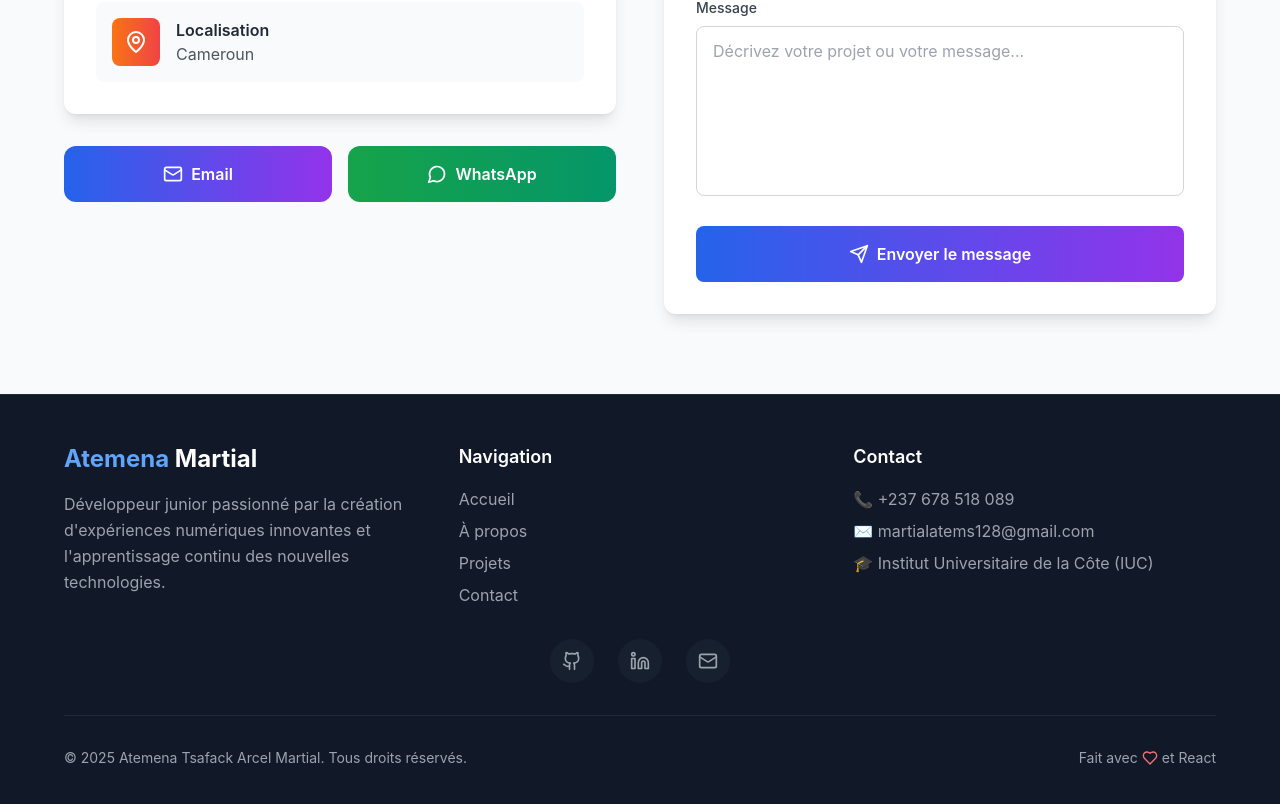
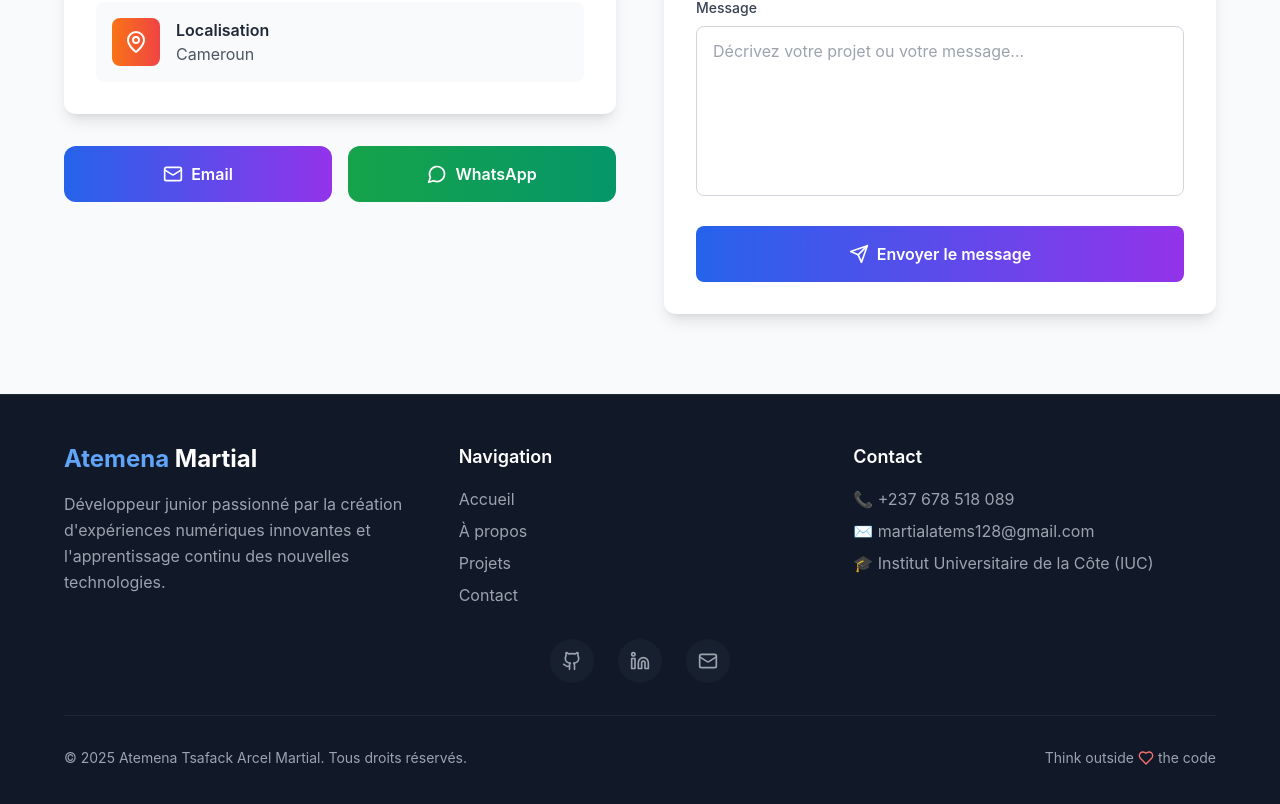
Before and after one commit to Martial-Atems/Deploy-portfolio-pro, a React (Vite) app: page / in a window 1280 px wide. Shown: the part 3822-4626 px from the top of the page. Built offline with nearby package versions, Linux system fonts and the light colour scheme.

Commit message:
first commit

```diff
--- a/src/components/Footer.tsx
+++ b/src/components/Footer.tsx
@@ -98,9 +98,9 @@ const Footer = () => {
                 © {currentYear} Atemena Tsafack Arcel Martial. Tous droits réservés.
               </p>
               <p className="text-gray-400 text-sm flex items-center space-x-1">
-                <span>Fait avec</span>
+                <span>Think outside</span>
                 <Heart className="text-red-400 w-4 h-4" />
-                <span>et React</span>
+                <span>the code</span>
               </p>
             </div>
           </div>
```
